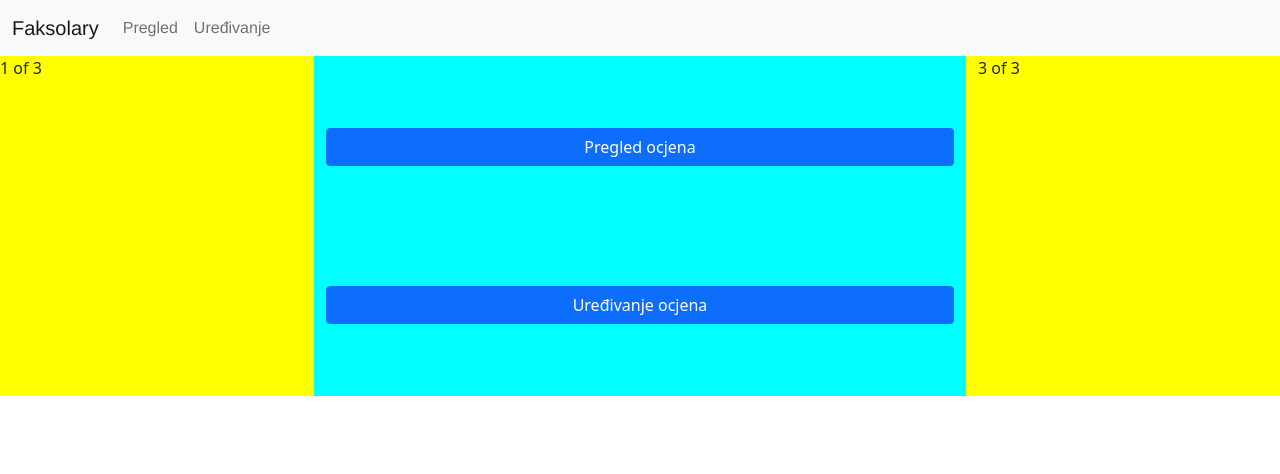
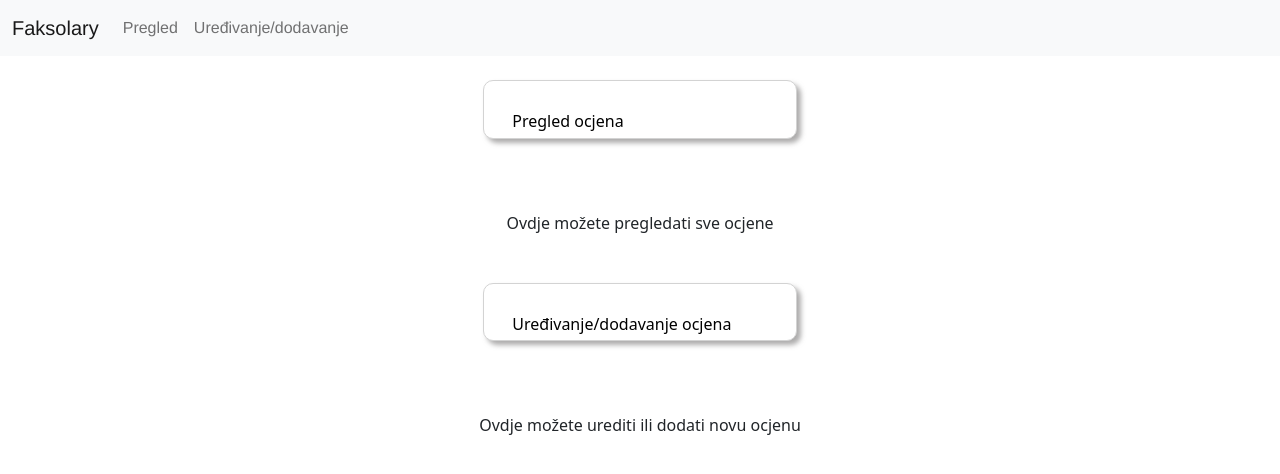
Before and after one commit to Kristijan-Kekic/WA-Frontend, a Vue app: page / in a window 1280 px wide. Shown: the top 474 px of the page. Built offline with nearby package versions, Linux system fonts and the light colour scheme.

Commit message:
Dodani route linkovi

```diff
--- a/src/components/Navbar.vue
+++ b/src/components/Navbar.vue
@@ -12,7 +12,7 @@
           <a class="nav-link" href="/pregled">Pregled</a>
         </li>
         <li class="nav-item">
-          <a class="nav-link" href="/edit">Uređivanje</a>
+          <a class="nav-link" href="/edit">Uređivanje/dodavanje</a>
         </li>
       </ul>
     </div>
--- a/src/views/Home.vue
+++ b/src/views/Home.vue
@@ -1,20 +1,22 @@
 <template>
   <div class="fluid-container">
   <div class="row">
-    <div class="col-3" id="a">
-      1 of 3
+    <div class="col-3">
     </div>
-    <div class="col-6" id="b">
+    <div class="col-6">
+      <br>
       <div class="d-grid gap-5">
-      <br>
-      <button class="btn btn-primary" type="button">Pregled ocjena</button>
-      <br>
-      <button class="btn btn-primary" type="button">Uređivanje ocjena</button>
-      <br>
+      <div class="col-5 mx-auto">
+          <router-link class="rl" to="/pregled">Pregled ocjena</router-link>
+      </div>
+      <div id="tekst1">Ovdje možete pregledati sve ocjene</div>
+      <div class="col-5 mx-auto">
+          <router-link class="rl" to="/edit">Uređivanje/dodavanje ocjena</router-link>
+      </div>
+      <div id="tekst2">Ovdje možete urediti ili dodati novu ocjenu</div>
       </div>
     </div>
-    <div class="col-3" id="c">
-      3 of 3
+    <div class="col-3">
     </div>
   </div>
   </div>
@@ -27,13 +29,26 @@ export default {
 </script>
 
 <style>
-#a {
-  background-color: yellow;
+.col-5{
+  border-radius: 10px;
+  background:white;
+  width:50%;
+  height:50%;
+  padding:4.5%;
+  box-shadow: 4px 4px 5px rgba(145, 144, 144, 0.747);
+border: 1px solid lightgrey;
 }
-#b {
-  background-color: cyan;
+
+.rl{
+  color:black;
+  text-decoration:none;
 }
-#c {
-  background-color: yellow;
+
+#tekst1 {
+  text-align: center;
+}
+
+#tekst2 {
+  text-align: center;
 }
 </style>
```
